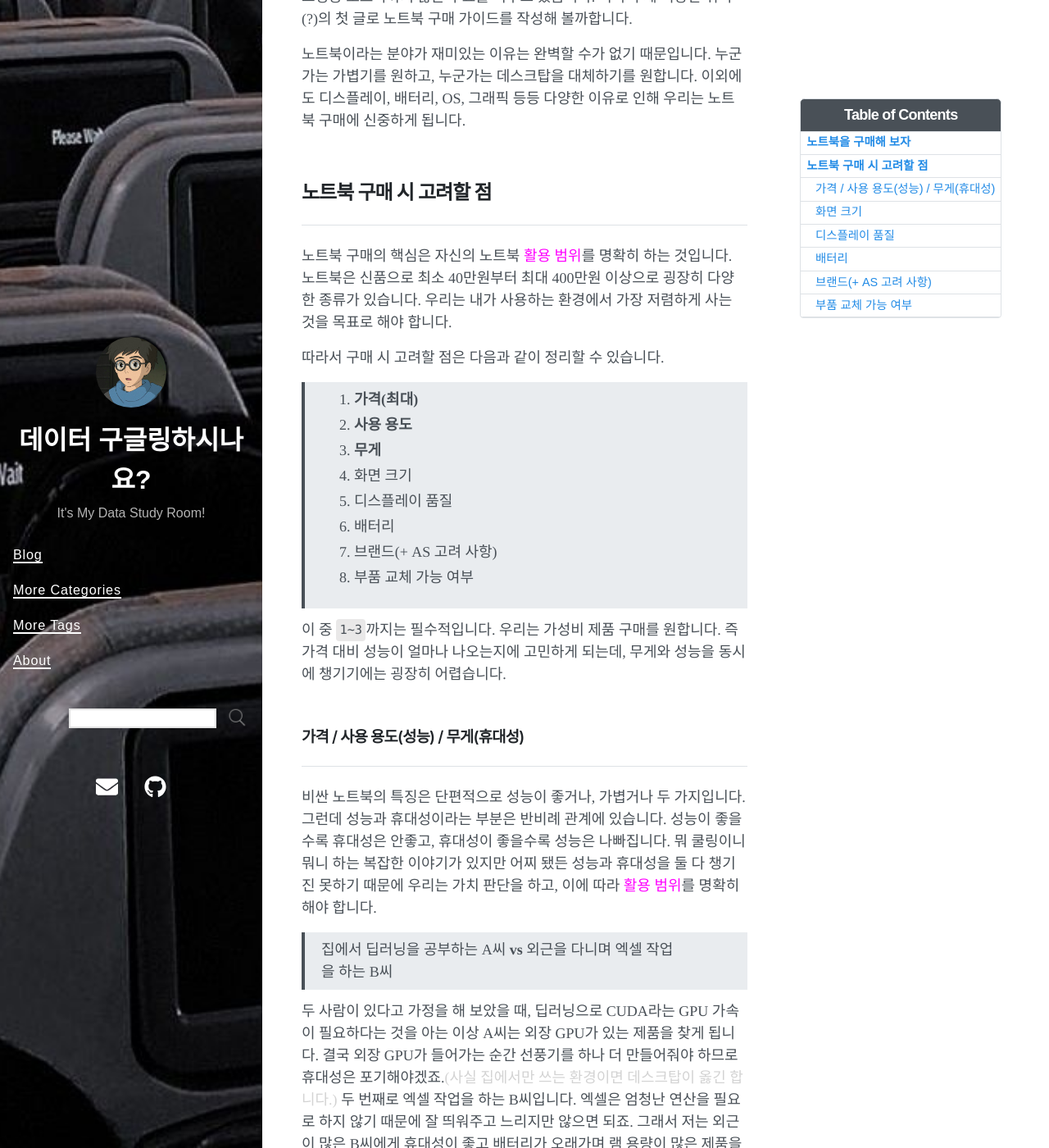
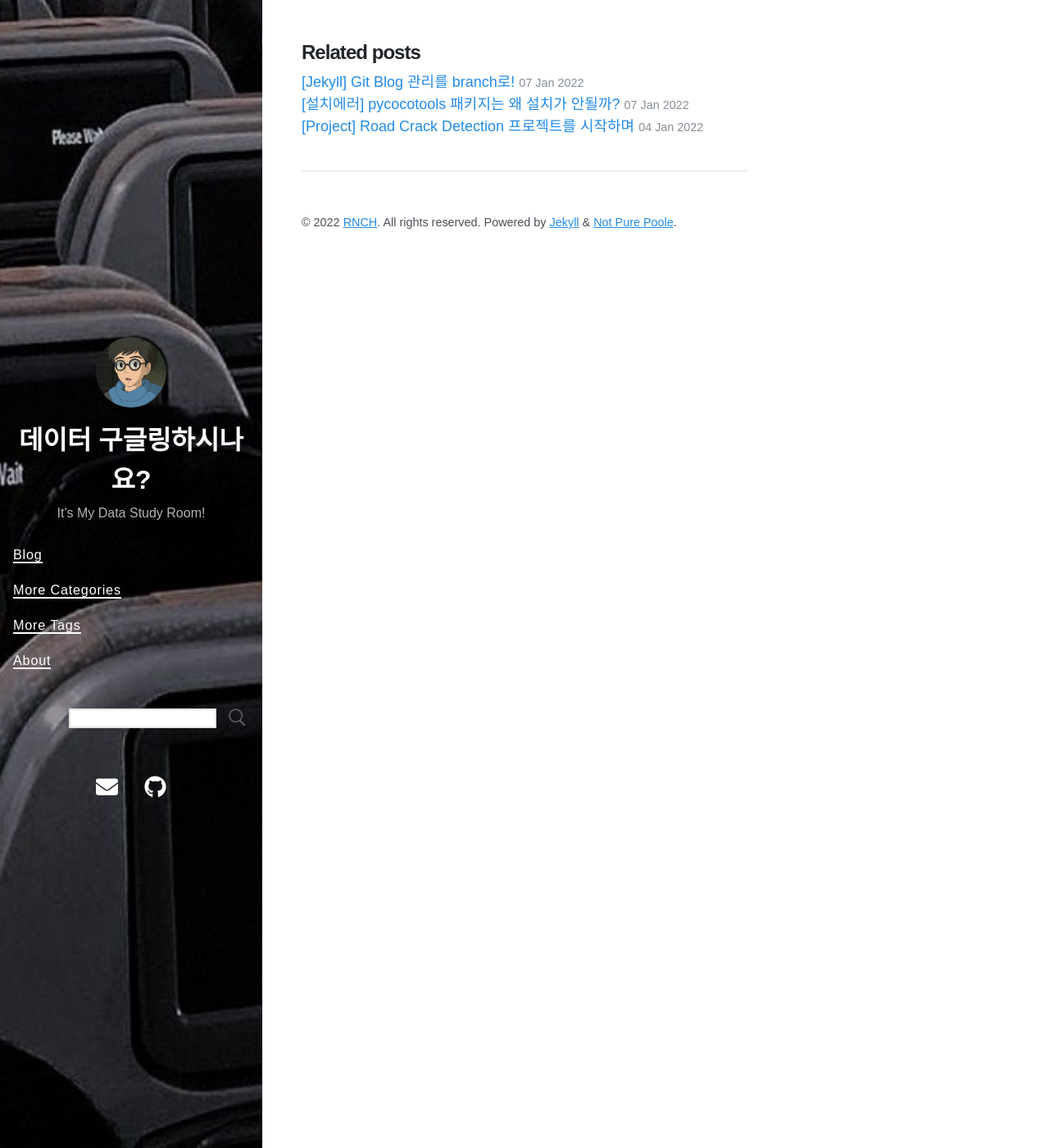
Before and after one commit to chaaaning/chaaaning.github.io, a Jekyll site: the page built from _posts/2022-01-09-laptop-guide.md, in a window 1280 px wide and 1400 px high, scrolled down 270 px. Shown: the whole window at 82% size. Built offline with Jekyll 4.4.1, drawn with Linux system fonts in a browser that asks for light colours; nearby versions of some CDN libraries; our own code applies the rules of GitHub Pages for plain Markdown files; comment, search, counter and statistics services are not loaded; some of the changed text lies outside the part shown.

Commit message:
unvisible posts -laptop_guide

```diff
--- a/_posts/2022-01-09-laptop-guide.md
+++ b/_posts/2022-01-09-laptop-guide.md
@@ -1,4 +1,4 @@
----
+<!-- ---
 layout: post
 title: "[Laptop] 노트북 구매에 대해"
 date: 2022-01-09 00:11 +0800
@@ -80,4 +80,4 @@ toc:  true
 <div id="post-disqus" class="container">
 {% include disqus.html %}
 </div>
-{% endif %}
+{% endif %} -->
```
